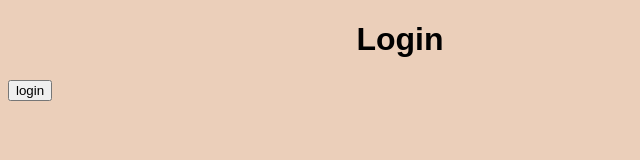
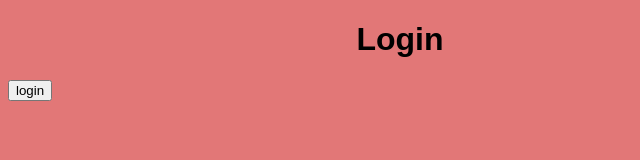
Before and after one commit to abdullah-ihsan/CPU-Scheduling-Project, an Electron app: page index.html in a window 800 px wide. Shown: the whole page, without its empty margins (0-640 px from the left). Drawn offline with Linux system fonts and the light colour scheme.

Commit message:
Update styles.css

```diff
--- a/styles.css
+++ b/styles.css
@@ -2,7 +2,7 @@
 
 /* Add styles here to customize the appearance of your app */
 body {
-    background-color: #EBCFBA;
+    background-color: #e27777;
 }
 
 h1{
```
